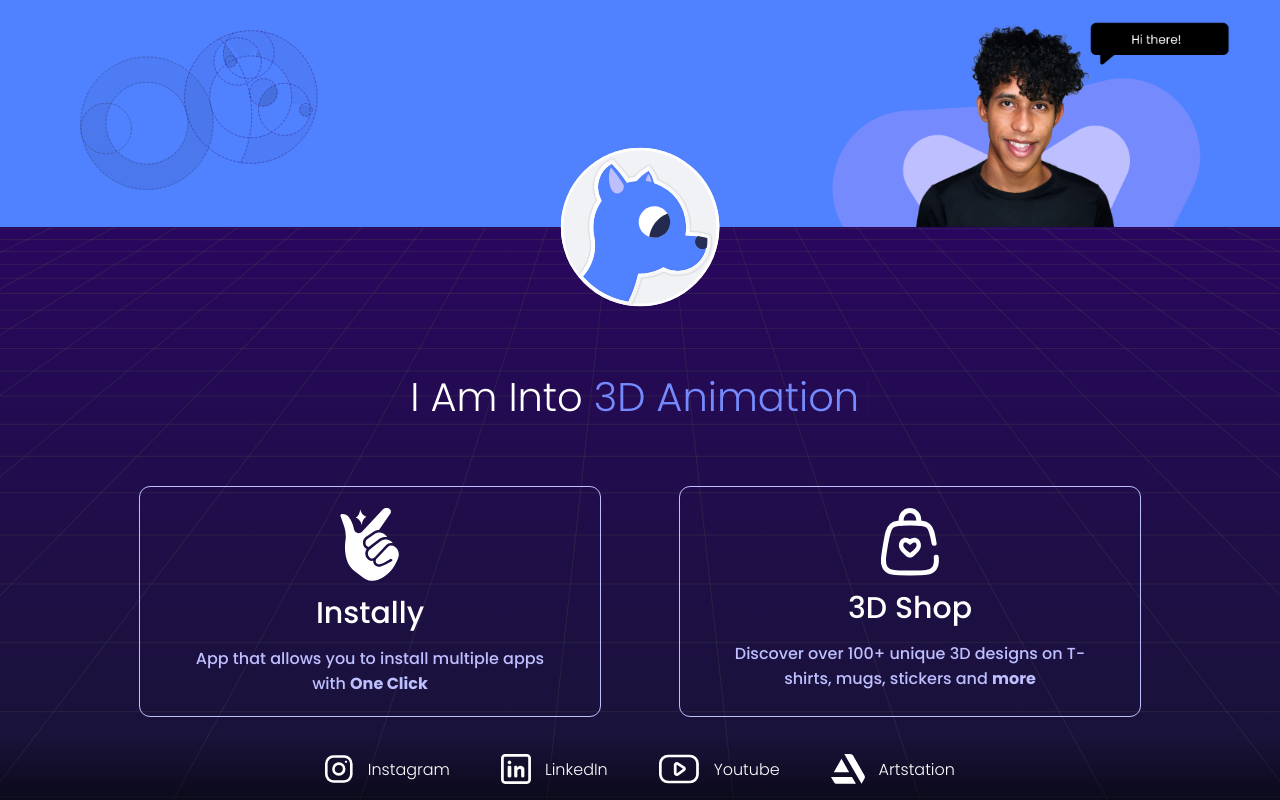
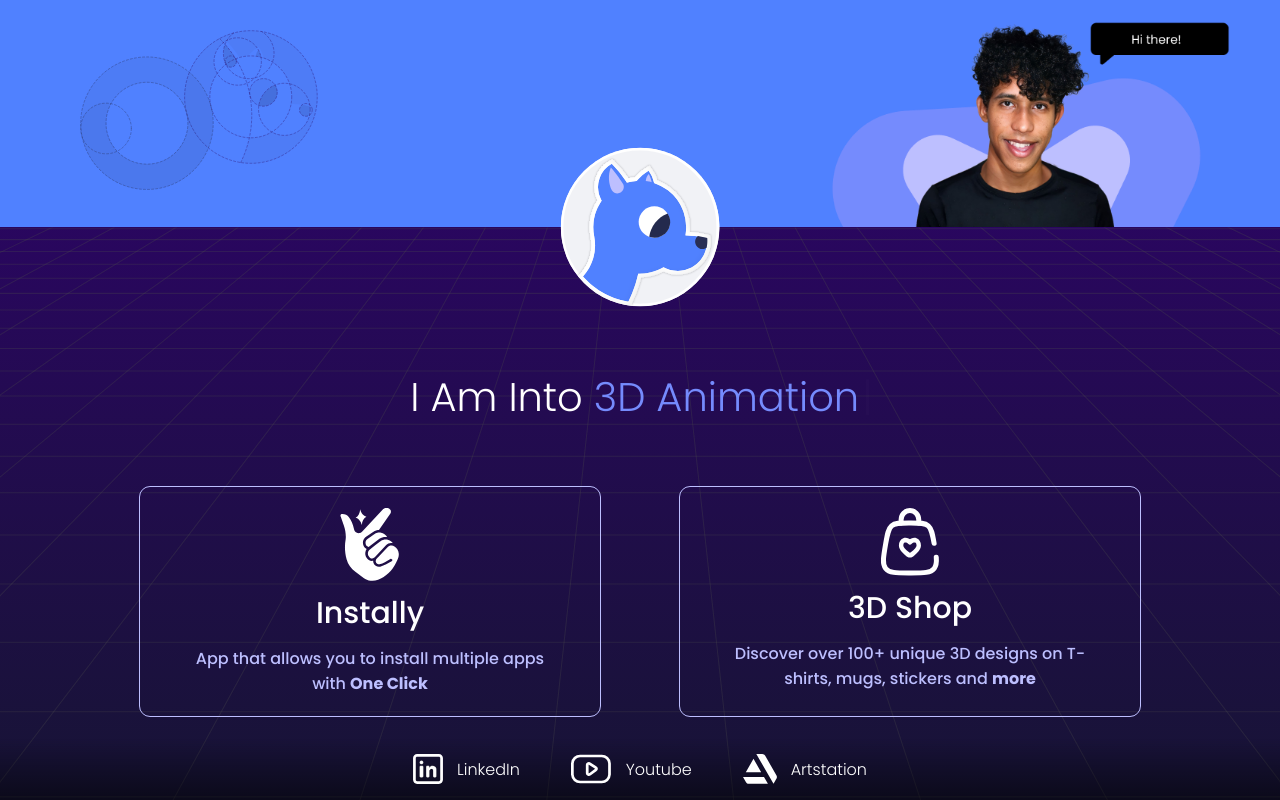
Before and after one commit to estevao-alves/estevaoalves.com, a Next.js app: page / in a window 1280 px wide. Built offline with nearby package versions, Linux system fonts and the light colour scheme.

Commit message:
instagram - tweak

```diff
--- a/src/app/home/Section1.tsx
+++ b/src/app/home/Section1.tsx
@@ -7,7 +7,7 @@
 import StoreSvg from "../assets/project/3d-store.svg"
 
 import SocialMedia from "../components/SocialMedia";
-import InstagramSvg from "../assets/social/instagram.svg"
+// import InstagramSvg from "../assets/social/instagram.svg"
 import LinkedInSvg from "../assets/social/linkedin.svg"
 import YoutubeSvg from "../assets/social/youtube.svg"
 import ArtstationSvg from "../assets/social/artstation.svg"
@@ -135,7 +135,7 @@
   });
 
   const socialApps = [
-    { Icon: <InstagramSvg />, Name: 'Instagram', Url: 'https://www.instagram.com/my.cozydragon' },
+    /* { Icon: <InstagramSvg />, Name: 'Instagram', Url: 'https://www.instagram.com/my.cozydragon' }, */
     { Icon: <LinkedInSvg />, Name: 'LinkedIn', Url: 'https://www.linkedin.com/in/estevao-alves' },
     { Icon: <YoutubeSvg />, Name: 'Youtube', Url: 'https://www.youtube.com/@MyCozyDragon' },
     { Icon: <ArtstationSvg />, Name: 'Artstation', Url: 'https://www.artstation.com/estevaoalves' }
```
